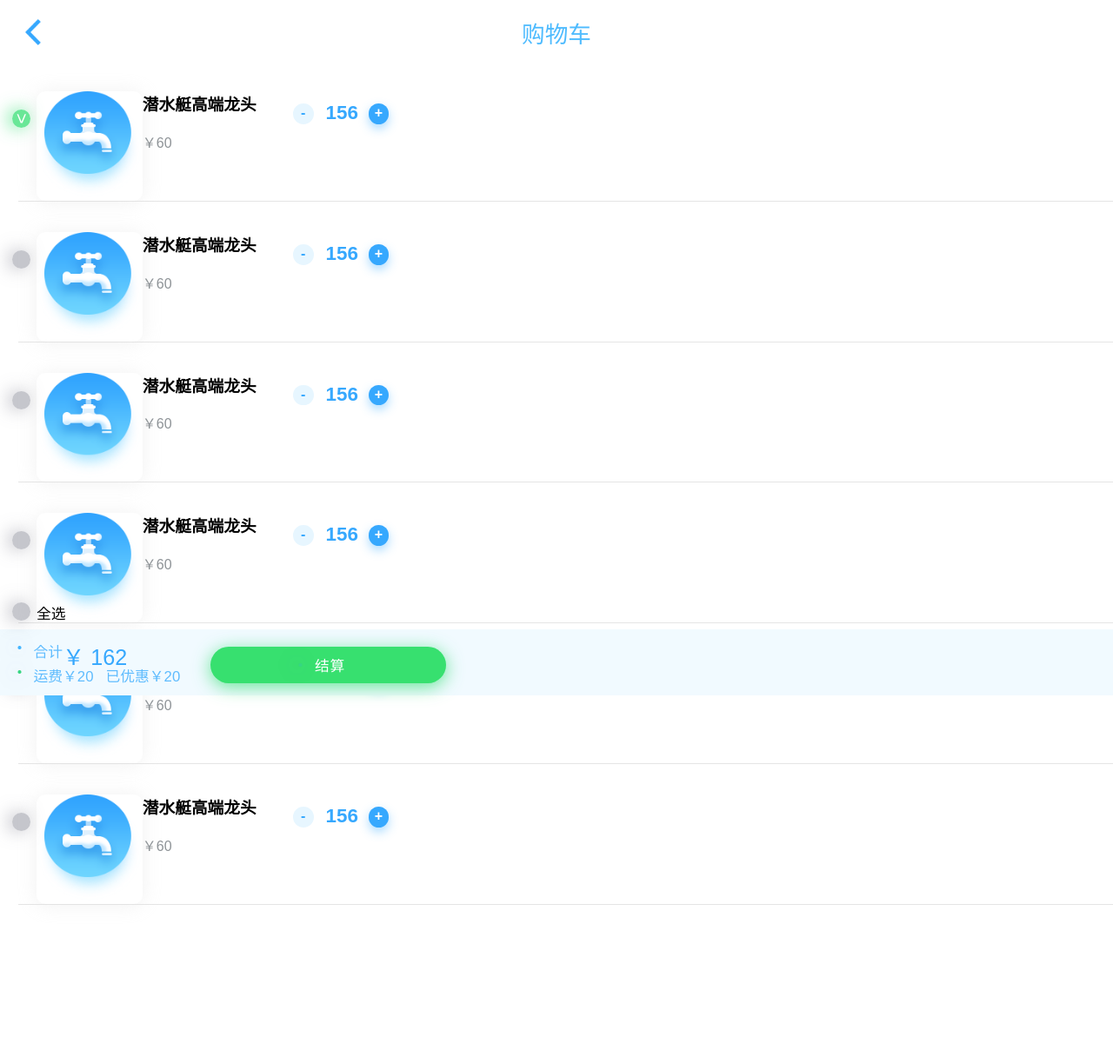
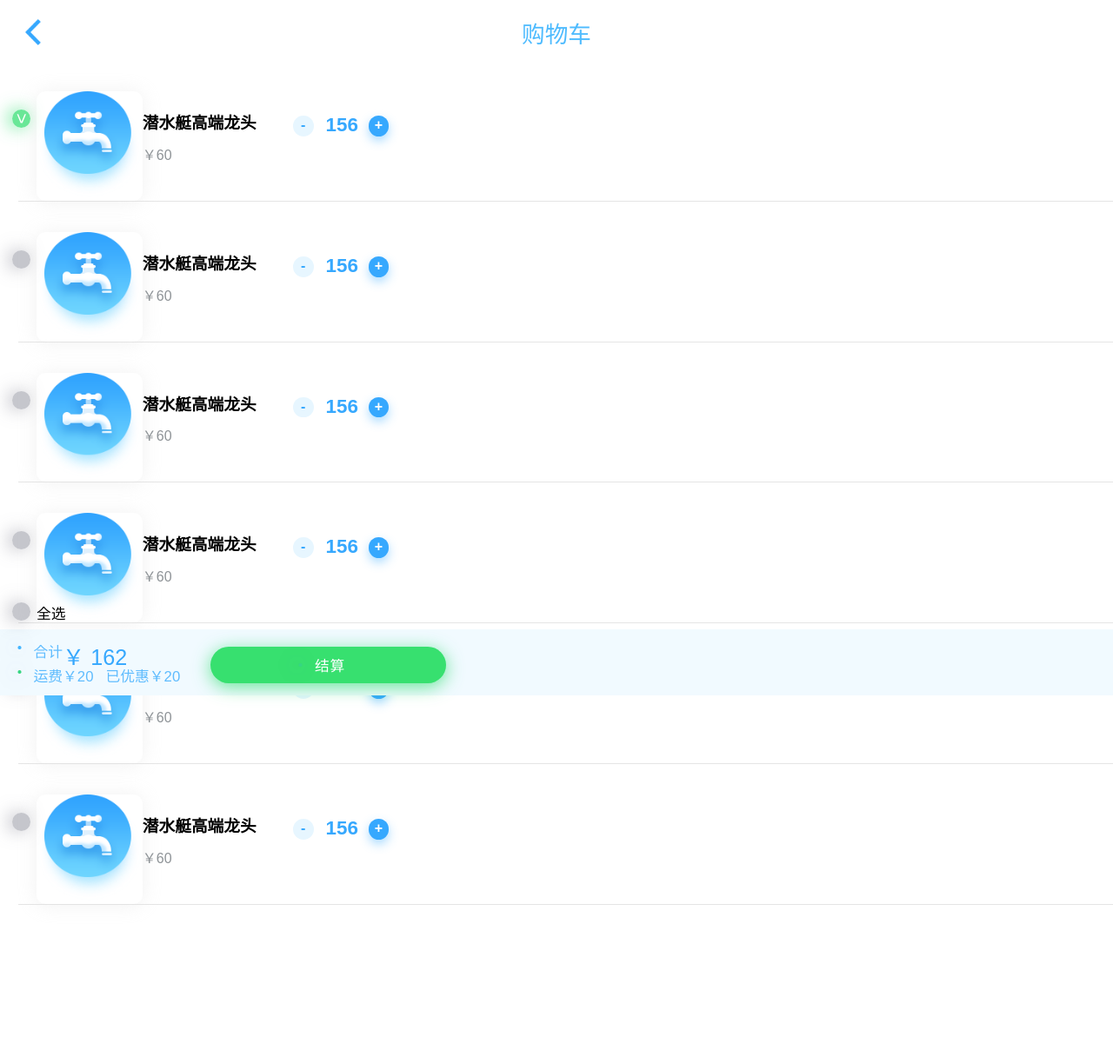
Before and after one commit to Cirzear/demosPractice, a PHP site: page /shoppinglist.html in a window 1280 px wide. Shown: the whole page at 87% size. Run offline with PHP 8.4, Linux system fonts and the light colour scheme.

Commit message:
完善购物车页面

```diff
--- a/WUIF1905/chenlong/css/shoppinglist.css
+++ b/WUIF1905/chenlong/css/shoppinglist.css
@@ -124,13 +124,14 @@
     height: 1.74rem;
 }
 .add_and_reduce{
+    margin-top: 0.3rem;
     display: flex;
     flex-wrap: nowrap;
 }
 .add_and_reduce_right{
     position: relative;
     left: 0.6rem;
-    top: 0.2rem;
+    top: 0.1rem;
     display: flex;
     flex-wrap: nowrap;
     justify-content: space-between;
@@ -165,7 +166,7 @@
 }
 .good_price{
     position: relative;
-    top: -0.8rem;
+    top: -0.6rem;
     color: #8e9397;
 }
 .qx {
--- a/WUIF1905/chenlong/shoppinglist.html
+++ b/WUIF1905/chenlong/shoppinglist.html
@@ -29,9 +29,11 @@
 <div class = "goods">
     <ul>
         <li>
+            <a href="#">
                 <div class="goods_image">
                     <img src="./images/part1/slt.png" alt="潜水艇高端龙头">
                 </div>
+            </a>
             <div class="good_right_part">
                 <div class = "add_and_reduce">
                 <h3>潜水艇高端龙头</h3>
@@ -45,9 +47,11 @@
             </div>
         </li>
         <li>
+            <a href="#">
                 <div class="goods_image">
                     <img src="./images/part1/slt.png" alt="潜水艇高端龙头">
                 </div>
+            </a>
             <div class="good_right_part">
                 <div class = "add_and_reduce">
                     <h3>潜水艇高端龙头</h3>
@@ -61,9 +65,11 @@
             </div>
         </li>
         <li>
+            <a href="#">
                 <div class="goods_image">
                     <img src="./images/part1/slt.png" alt="潜水艇高端龙头">
                 </div>
+            </a>
             <div class="good_right_part">
                 <div class = "add_and_reduce">
                     <h3>潜水艇高端龙头</h3>
@@ -77,9 +83,11 @@
             </div>
         </li>
         <li>
+            <a href="#">
                 <div class="goods_image">
                     <img src="./images/part1/slt.png" alt="潜水艇高端龙头">
                 </div>
+            </a>
             <div class="good_right_part">
                 <div class = "add_and_reduce">
                     <h3>潜水艇高端龙头</h3>
@@ -93,9 +101,11 @@
             </div>
         </li>
         <li>
+            <a href="#">
                 <div class="goods_image">
                     <img src="./images/part1/slt.png" alt="潜水艇高端龙头">
                 </div>
+            </a>
             <div class="good_right_part">
                 <div class = "add_and_reduce">
                     <h3>潜水艇高端龙头</h3>
@@ -109,9 +119,11 @@
             </div>
         </li>
         <li>
+            <a href="#">
                 <div class="goods_image">
                     <img src="./images/part1/slt.png" alt="潜水艇高端龙头">
                 </div>
+            </a>
             <div class="good_right_part">
                 <div class = "add_and_reduce">
                     <h3>潜水艇高端龙头</h3>
```
Lines whose indentation alone changed are shown as unchanged.
